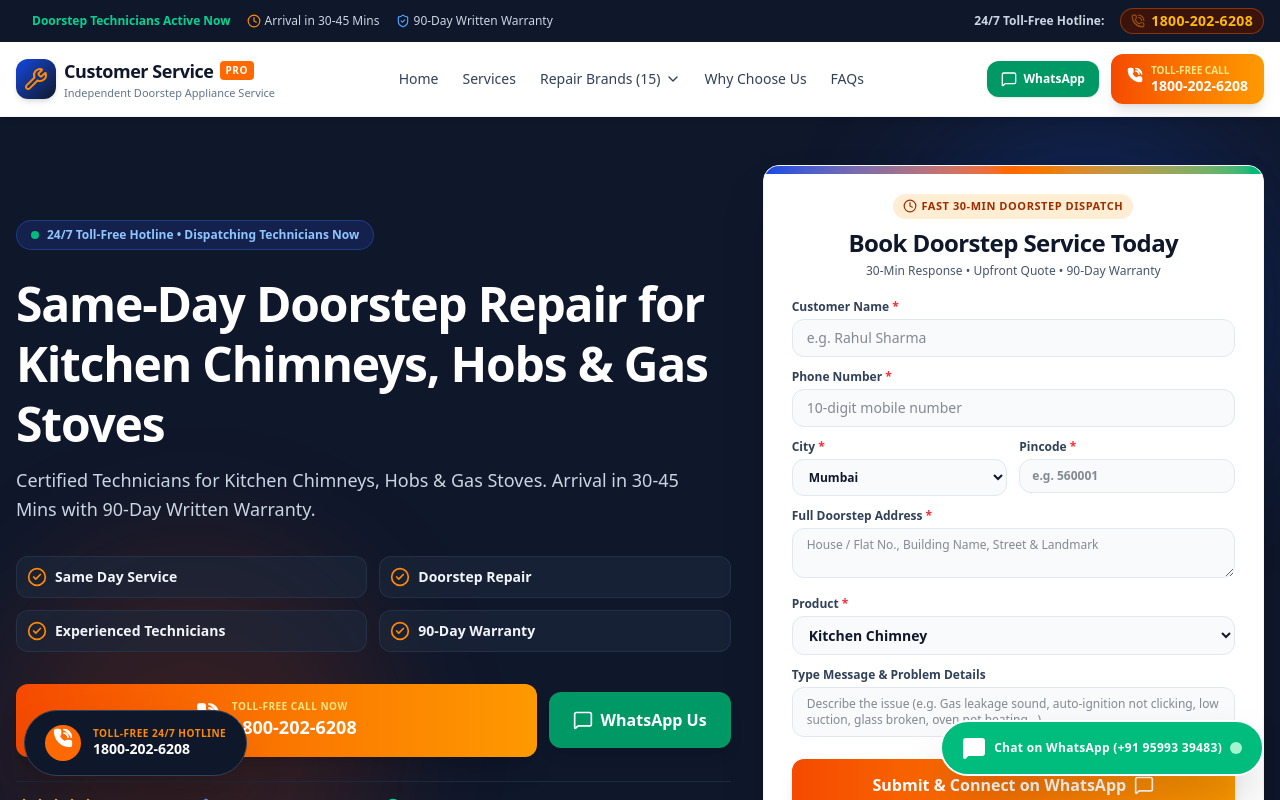
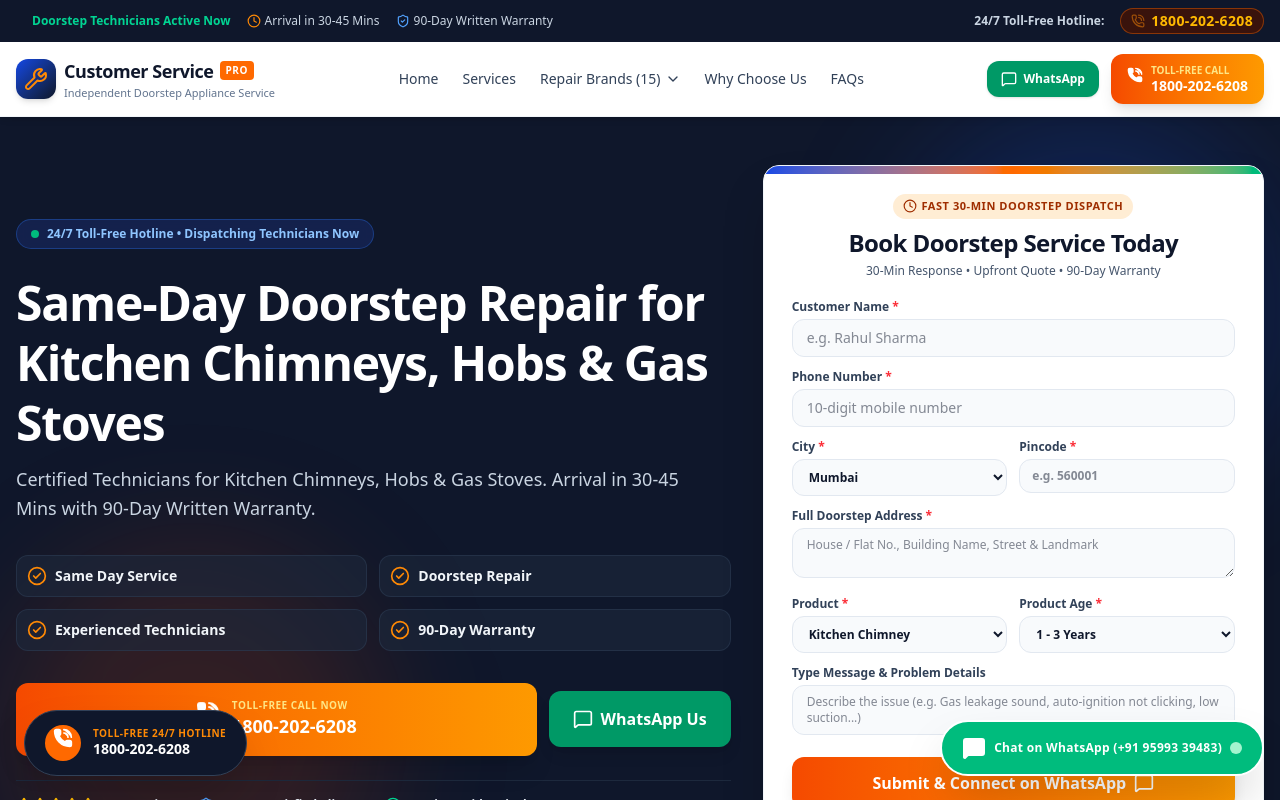
Before and after one commit to shanmalik9550-svg/shan, a Next.js app: page / in a window 1280 px wide. Shown: the top 800 px of the page. Built offline with nearby package versions, Linux system fonts and the light colour scheme.

Commit message:
Add Product Age option to lead form

```diff
--- a/components/LeadForm.tsx
+++ b/components/LeadForm.tsx
@@ -26,6 +26,7 @@ export default function LeadForm({
     pincode: "",
     fullAddress: "",
     appliance: defaultAppliance,
+    productAge: "1 - 3 Years",
     userMessage: ""
   });
 
@@ -42,6 +43,14 @@ export default function LeadForm({
     "Auto Ignition Problem",
     "Burner / Gas Leakage Repair",
     "Deep Cleaning & Maintenance"
+  ];
+
+  const productAgeOptions = [
+    "Under 1 Year",
+    "1 - 3 Years",
+    "3 - 5 Years",
+    "5 - 10 Years",
+    "10+ Years"
   ];
 
   const handleSubmit = async (e: React.FormEvent) => {
@@ -78,6 +87,7 @@ export default function LeadForm({
 📮 *Pincode:* ${formData.pincode}
 🏠 *Address:* ${formData.fullAddress}
 🔧 *Product:* ${formData.appliance}
+⏳ *Product Age:* ${formData.productAge}
 ⚠️ *Problem Details:* ${formData.userMessage || 'Doorstep Repair Requested'}
 
 Please confirm technician arrival ETA.`;
@@ -94,8 +104,9 @@ Please confirm technician arrival ETA.`;
       web3FormData.append("pincode", formData.pincode);
       web3FormData.append("full_address", formData.fullAddress);
       web3FormData.append("product", formData.appliance);
+      web3FormData.append("product_age", formData.productAge);
       web3FormData.append("problem_details", formData.userMessage || "Doorstep Repair Requested");
-      web3FormData.append("subject", `New Doorstep Repair Lead: ${formData.appliance} - ${formData.city} (${formData.pincode})`);
+      web3FormData.append("subject", `New Doorstep Repair Lead: ${formData.appliance} (${formData.productAge}) - ${formData.city} (${formData.pincode})`);
       web3FormData.append("from_name", "Kitchen Repair Pro Doorstep System");
 
       await fetch("https://api.web3forms.com/submit", {
@@ -222,7 +233,8 @@ Please confirm technician arrival ETA.`;
               />
             </div>
 
-            {/* Product Selection Input */}
+            {/* Product & Product Age Grid */}
+            <div className="grid grid-cols-1 sm:grid-cols-2 gap-3">
               <div>
                 <label className="block text-xs font-bold text-slate-700 mb-1">
                   Product <span className="text-red-500">*</span>
@@ -230,7 +242,7 @@ Please confirm technician arrival ETA.`;
                 <select
                   value={formData.appliance}
                   onChange={(e) => setFormData({ ...formData, appliance: e.target.value })}
-                className="w-full bg-slate-50 border border-slate-200 rounded-xl px-3 py-2 text-xs sm:text-sm text-slate-900 font-semibold focus:bg-white focus:border-blue-600 outline-none"
+                  className="w-full bg-slate-50 border border-slate-200 rounded-xl px-3 py-2 text-xs text-slate-900 font-semibold focus:bg-white focus:border-blue-600 outline-none"
                 >
                   {applianceOptions.map((app) => (
                     <option key={app} value={app}>
@@ -240,6 +252,24 @@ Please confirm technician arrival ETA.`;
                 </select>
               </div>
 
+              <div>
+                <label className="block text-xs font-bold text-slate-700 mb-1">
+                  Product Age <span className="text-red-500">*</span>
+                </label>
+                <select
+                  value={formData.productAge}
+                  onChange={(e) => setFormData({ ...formData, productAge: e.target.value })}
+                  className="w-full bg-slate-50 border border-slate-200 rounded-xl px-3 py-2 text-xs text-slate-900 font-semibold focus:bg-white focus:border-blue-600 outline-none"
+                >
+                  {productAgeOptions.map((age) => (
+                    <option key={age} value={age}>
+                      {age}
+                    </option>
+                  ))}
+                </select>
+              </div>
+            </div>
+
             {/* Type Message & Problem Details */}
             <div>
               <label className="block text-xs font-bold text-slate-700 mb-1">
@@ -247,7 +277,7 @@ Please confirm technician arrival ETA.`;
               </label>
               <textarea
                 rows={2}
-                placeholder="Describe the issue (e.g. Gas leakage sound, auto-ignition not clicking, low suction, glass broken, oven not heating...)"
+                placeholder="Describe the issue (e.g. Gas leakage sound, auto-ignition not clicking, low suction...)"
                 value={formData.userMessage}
                 onChange={(e) => setFormData({ ...formData, userMessage: e.target.value })}
                 className="w-full bg-slate-50 border border-slate-200 rounded-xl px-3.5 py-2 text-xs text-slate-900 focus:bg-white focus:border-blue-600 focus:ring-2 focus:ring-blue-100 transition-all outline-none"
```
Lines whose indentation alone changed are shown as unchanged.
